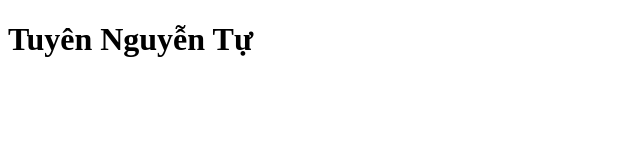
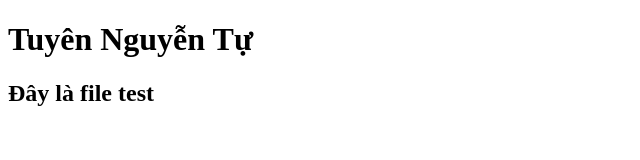
Before and after one commit to TuyenNguyenTu/FirstCommit, a plain HTML site: page index.html in a window 1280 px wide. Shown: the whole page, without its empty margins (0-640 px from the left). Drawn offline with Linux system fonts and the light colour scheme.

Commit message:
Commit h2

```diff
--- a/index.html
+++ b/index.html
@@ -8,6 +8,7 @@
 </head>
 <body>
     <h1>Tuyên Nguyễn Tự</h1>
+    <h2>Đây là file test</h2>
 </body>
 <script src="index.js">
 </script>
```
